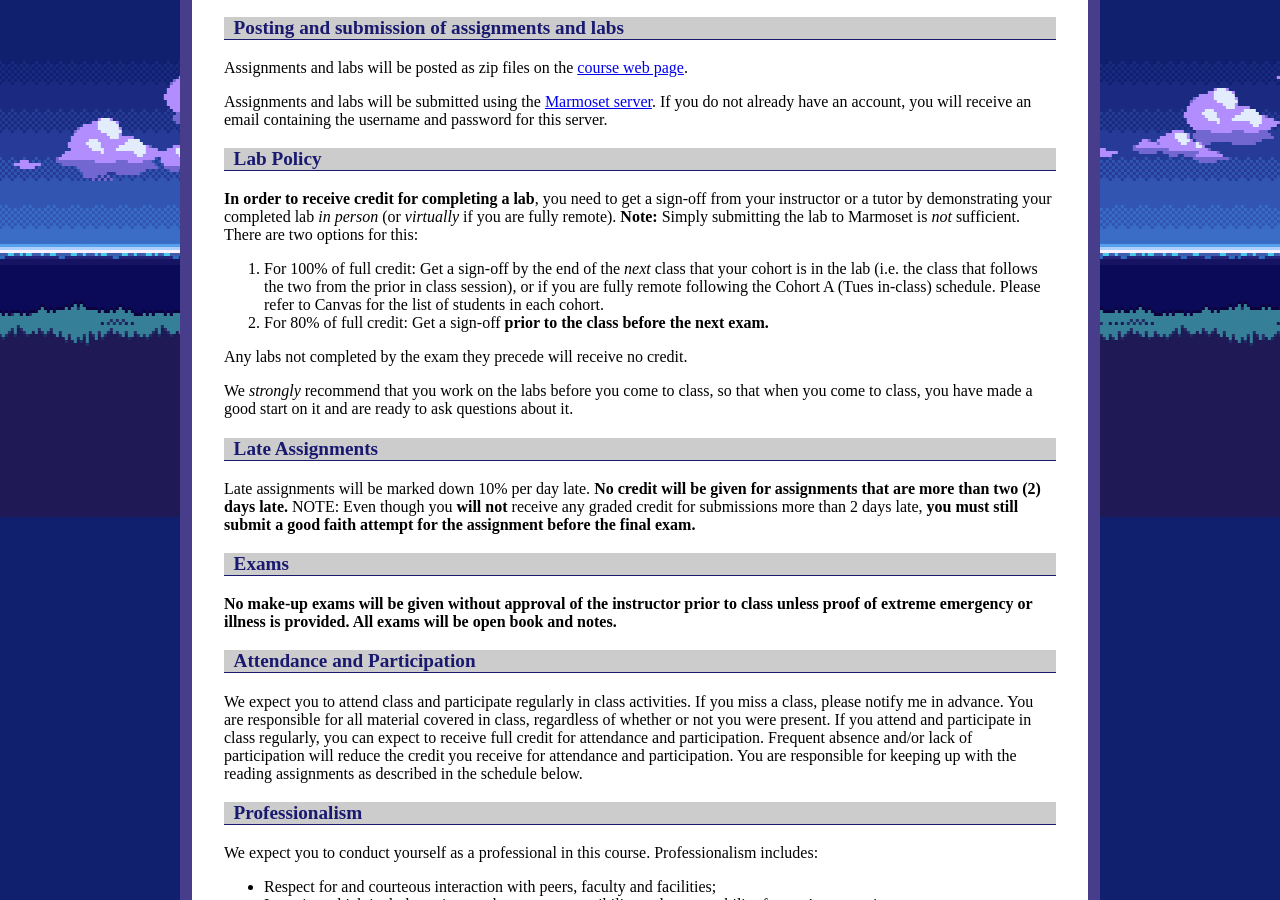
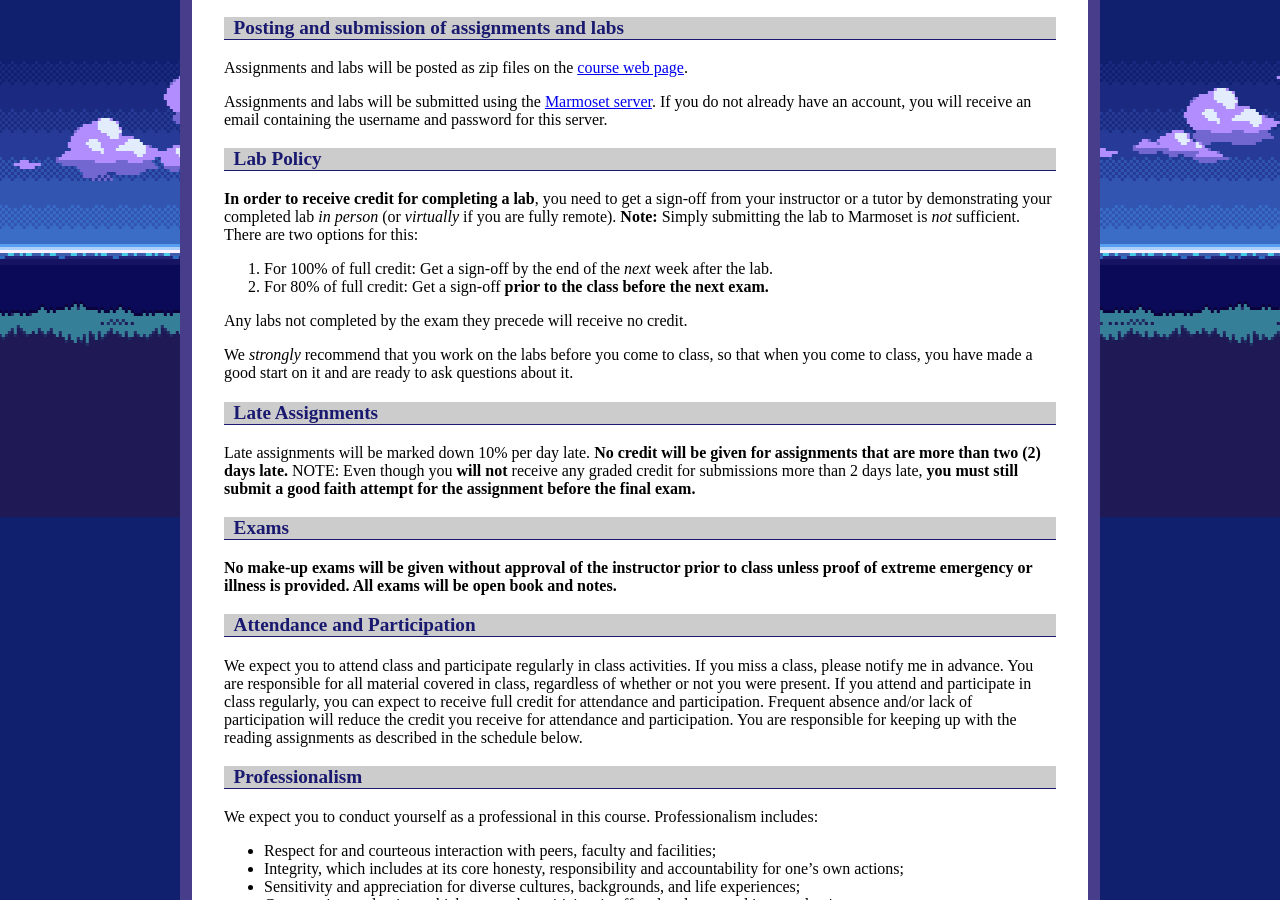
Before and after one commit to ycpcs/cs201-fall2021, a Jekyll site: the page built from syllabus.md, in a window 1280 px wide and 900 px high, scrolled down 2183 px. Built offline with Jekyll 4.4.1, drawn with Linux system fonts in a browser that asks for light colours; some of the changed text lies outside the part shown.

Commit message:
update lab expectations
update lab expectation

```diff
--- a/syllabus.md
+++ b/syllabus.md
@@ -108,7 +108,7 @@ Assignments and labs will be submitted using the [Marmoset server](https://cs.yc
 
 **In order to receive credit for completing a lab**, you need to get a sign-off from your instructor or a tutor by demonstrating your completed lab *in person* (or *virtually* if you are fully remote). **Note:** Simply submitting the lab to Marmoset is *not* sufficient. There are two options for this:
 
-1. For 100% of full credit: Get a sign-off by the end of the *next* class that your cohort is in the lab (i.e. the class that follows the two from the prior in class session), or if you are fully remote following the Cohort A (Tues in-class) schedule. Please refer to Canvas for the list of students in each cohort.
+1. For 100% of full credit: Get a sign-off by the end of the *next* week after the lab.
 2. For 80% of full credit: Get a sign-off **prior to the class before the next exam.**
 
 Any labs not completed by the exam they precede will receive no credit.
```
Also changed, not shown: other parts of syllabus.md (+2 -2 lines), labs/index.md (+1 -1 lines).
